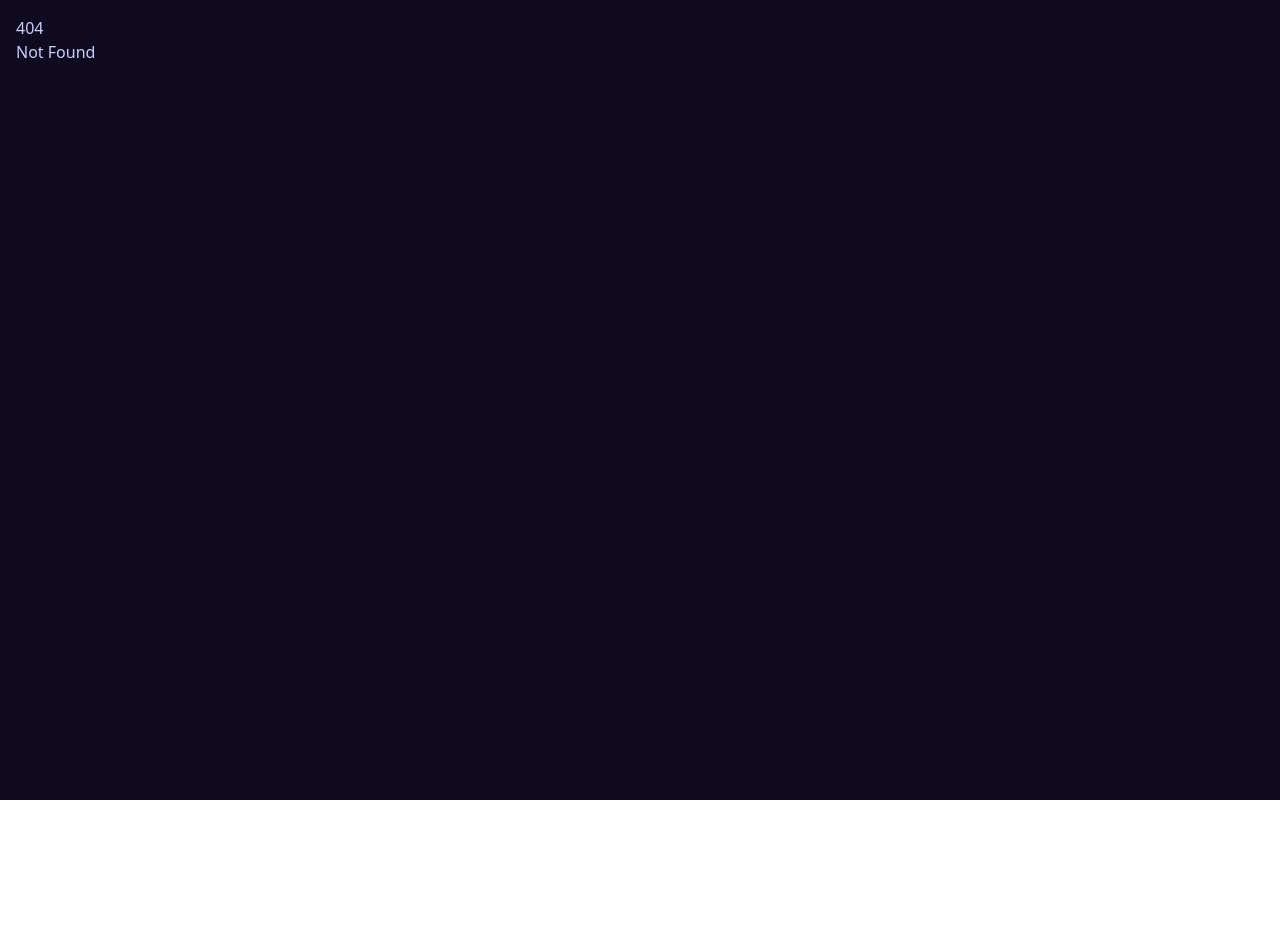
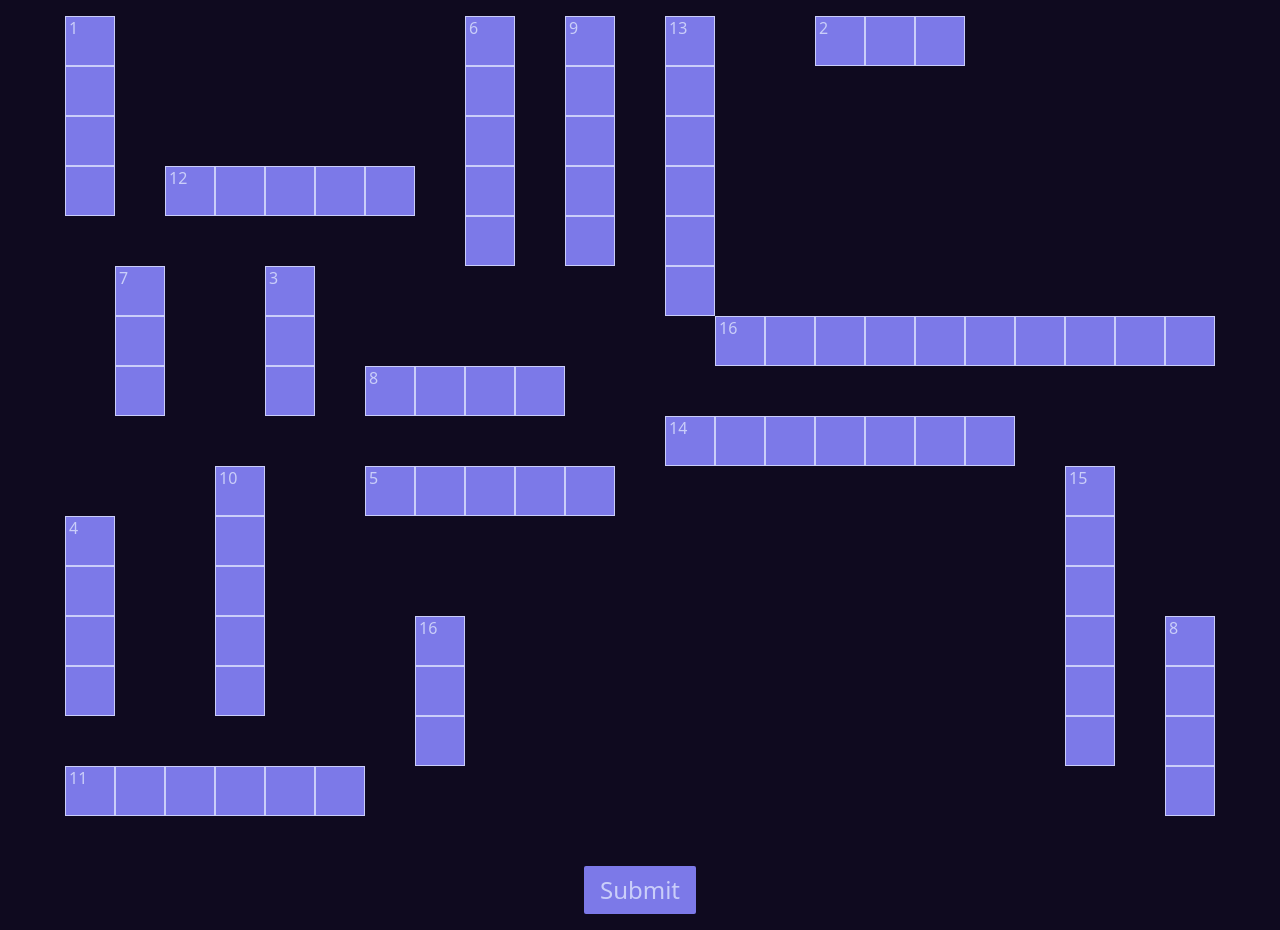
Before and after one commit to tsundere1230/stardbchallenge, a SvelteKit app: page /crossword in a window 1280 px wide. Before the commit this address had no page. Before the commit the page ends 800 px from the top, so only its background shows below. Built offline with nearby package versions, Linux system fonts and the light colour scheme.

Commit message:
fixed some things

```diff
--- a/src/app.html
+++ b/src/app.html
@@ -15,7 +15,7 @@
         />
     </head>
 
-    <body data-sveltekit-preload-data="hover">
+    <body class="bg-space_dark" data-sveltekit-preload-data="hover">
         <div style="display: contents">%sveltekit.body%</div>
     </body>
 </html>
--- a/src/routes/+layout.svelte
+++ b/src/routes/+layout.svelte
@@ -2,6 +2,8 @@
     import "../app.css";
 </script>
 
-<div class="p-4 min-h-screen max-h-fit bg-space_dark text-galaxy_purple-150">
+<div
+    class="flex flex-col min-w-fit min-h-fit w-full h-full p-4 text-galaxy_purple-150"
+>
     <slot />
 </div>
--- /dev/null
+++ b/src/routes/crossword/+page.svelte
@@ -0,0 +1,112 @@
+<script>
+    let width = 23;
+    let height = 17;
+
+    let crossword = [
+        { label: 1, letters: 4, vertical: true, x: 0, y: 0 },
+        { label: 2, letters: 3, vertical: false, x: 15, y: 0 },
+        { label: 3, letters: 3, vertical: true, x: 4, y: 5 },
+        { label: 4, letters: 4, vertical: true, x: 0, y: 10 },
+        { label: 5, letters: 5, vertical: false, x: 6, y: 9 },
+        { label: 6, letters: 5, vertical: true, x: 8, y: 0 },
+        { label: 7, letters: 3, vertical: true, x: 1, y: 5 },
+        { label: 8, letters: 4, vertical: false, x: 6, y: 7 },
+        { label: 8, letters: 4, vertical: true, x: 22, y: 12 },
+        { label: 9, letters: 5, vertical: true, x: 10, y: 0 },
+        { label: 10, letters: 5, vertical: true, x: 3, y: 9 },
+        { label: 11, letters: 6, vertical: false, x: 0, y: 15 },
+        { label: 12, letters: 5, vertical: false, x: 2, y: 3 },
+        { label: 13, letters: 6, vertical: true, x: 12, y: 0 },
+        { label: 14, letters: 7, vertical: false, x: 12, y: 8 },
+        { label: 15, letters: 6, vertical: true, x: 20, y: 9 },
+        { label: 16, letters: 3, vertical: true, x: 7, y: 12 },
+        { label: 16, letters: 10, vertical: false, x: 13, y: 6 },
+    ];
+
+    let indexMap = new Map();
+
+    {
+        let index = 0;
+
+        for (let i = 0; i < crossword.length; i++) {
+            for (let j = 0; j < crossword[i].letters; j++) {
+                indexMap.set(`${i}${j}`, index);
+                index++;
+            }
+        }
+    }
+
+    let letters = crossword
+        .flatMap(({ letters }) => letters)
+        .reduce((a, b) => a + b);
+    let answers = Array(letters).fill("");
+
+    async function submit() {
+        console.log(answers.join(""));
+    }
+
+    /** @param { KeyboardEvent } e @param {number} index */
+    async function move(e, index) {
+        e.preventDefault();
+
+        let element;
+
+        if (e.key == "Backspace") {
+            if (answers[index]) {
+                answers[index] = "";
+            } else {
+                element = /** @type {HTMLInputElement} */ (
+                    document.getElementById(`${index - 1}`)
+                );
+            }
+        } else if (e.key.length == 1) {
+            answers[index] = e.key;
+
+            element = /** @type {HTMLInputElement} */ (
+                document.getElementById(`${index + 1}`)
+            );
+        }
+
+        if (!element) return;
+
+        element.focus();
+        element.select();
+    }
+</script>
+
+<div class="flex flex-col items-center">
+    <div
+        class="grid"
+        style={`grid-template-columns: repeat(${width}, 50px); grid-template-rows: repeat(${height}, 50px)`}
+    >
+        {#each crossword as { label, letters, vertical, x, y }, i}
+            {#each { length: letters } as _, j}
+                {@const index = indexMap.get(`${i}${j}`)}
+                <div
+                    style={`grid-column-start: ${
+                        x + (vertical ? 0 : j) + 1
+                    }; grid-row-start: ${y + (vertical ? j : 0) + 1}`}
+                >
+                    {#if j == 0}
+                        <label for={`${index}`} class="absolute pl-1"
+                            >{label}</label
+                        >
+                    {/if}
+                    <input
+                        class="w-full h-full border font-bold text-center text-4xl bg-galaxy_purple-400"
+                        id={`${index}`}
+                        type="text"
+                        minlength="1"
+                        maxlength="1"
+                        bind:value={answers[index]}
+                        on:keydown={(e) => move(e, index)}
+                    />
+                </div>
+            {/each}
+        {/each}
+    </div>
+    <button
+        class="text-2xl w-fit bottom-4 bg-galaxy_purple-400 px-4 py-2 rounded-sm"
+        on:click={submit}>Submit</button
+    >
+</div>
--- a/src/routes/weeks/[week]/+page.svelte
+++ b/src/routes/weeks/[week]/+page.svelte
@@ -49,8 +49,6 @@
     }
 </script>
 
-<!-- <div class="z-20 fixed w-screen h-10 bg-galaxy_purple-50"></div> -->
-
 <div class="space-y-10 md:mx-36 sm:mx-12 mx-4">
     <h1 class="text-galaxy_purple-250 text-center text-5xl font-bold">
         Star DB Challenge: Season 2 Week {$page.params.week}
@@ -58,7 +56,7 @@
 
     {#if message}
         <dialog
-            class="z-10 bg-galaxy_purple-400 text-galaxy_purple-100 space-y-5 text-center border rounded-md"
+            class="z-10 fixed font-bold text-xl bg-galaxy_purple-400 text-space_dark space-y-5 text-center border-2 rounded-md border-galaxy_purple-50"
             open
         >
             <div class="m-4 space-y-2">
```
